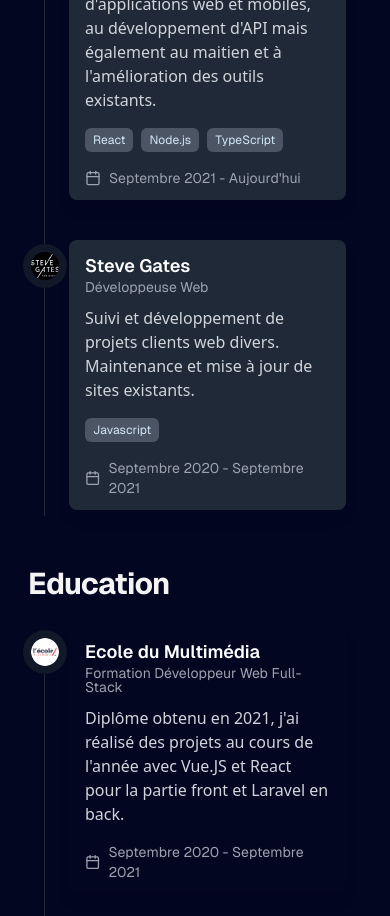
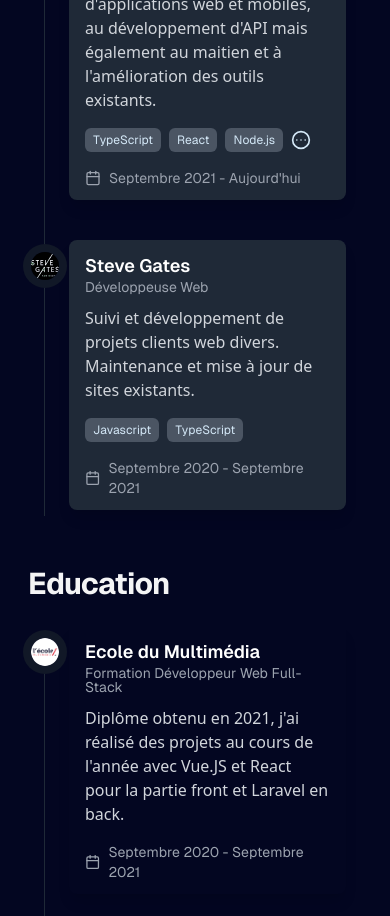
Before and after one commit to chl-rlt/portfolio, a Next.js app: page / in a window 390 px wide. Shown: the part 4220-5136 px from the top of the page. Built offline with nearby package versions, Linux system fonts and the light colour scheme.

Commit message:
refactor: add detail stack btn

```diff
--- a/public/data/experiences.json
+++ b/public/data/experiences.json
@@ -11,9 +11,9 @@
         "title": "ACTA DS",
         "description": "Développeuse Fullstack à Acta Digital Services, une ESN qui propose des solutions innovantes pour ses clients issus du milieu agricole. Je contribue à la création d'applications web et mobiles, au développement d'API mais également au maitien et à l'amélioration des outils existants.",
         "tech": [
+            "TypeScript",
             "React",
-            "Node.js",
-            "TypeScript"
+            "Node.js"
         ],
         "role": "Développeuse Fullstack React/Node.JS",
         "date": "Septembre 2021 - Aujourd'hui"
@@ -30,7 +30,8 @@
         "title": "Steve Gates",
         "description": "Suivi et développement de projets clients web divers. Maintenance et mise à jour de sites existants.",
         "tech": [
-            "Javascript"
+            "Javascript",
+            "TypeScript"
         ],
         "role": "Développeuse Web",
         "date": "Septembre 2020 - Septembre 2021"
--- a/src/app/types/experience.ts
+++ b/src/app/types/experience.ts
@@ -1,4 +1,5 @@
 export type Experience = {
+  id: string;
   logo: Logo;
   title: string;
   link: string;
--- a/src/components/experiences/ExperienceList.tsx
+++ b/src/components/experiences/ExperienceList.tsx
@@ -1,5 +1,5 @@
 import Image from "next/image";
-import { Briefcase, Calendar, Star } from "lucide-react";
+import { Calendar, CircleEllipsis } from "lucide-react";
 import { useEffect, useState } from "react";
 import BlurFade from "../magicui/blur-fade";
 import { Experience } from "@/app/types/experience";
@@ -50,16 +50,6 @@ export const ExperienceList = () => {
                     {p.description}
                   </p>
 
-                  {/* {p.link && (
-                    <a
-                      href={p.link}
-                      className="text-blue-300 underline break-all"
-                      target="_blank"
-                    >
-                      {p.link}
-                    </a>
-                  )} */}
-
                   <div className="mt-4 flex flex-wrap">
                     {p.tech.map((tech) => (
                       <div
@@ -69,6 +59,11 @@ export const ExperienceList = () => {
                         {tech}
                       </div>
                     ))}
+                    {p.id === "1" && (
+                      <a href="#skills" className="mt-0.5 mr-2 text-gray-2">
+                        <CircleEllipsis size={20} />
+                      </a>
+                    )}
                   </div>
 
                   <div className="flex items-center space-x-2 mt-2 text-sm text-gray-400">
@@ -77,7 +72,7 @@ export const ExperienceList = () => {
                   </div>
                 </div>
 
-                {p.subItems && (
+                {/* {p.subItems && (
                   <ol className="mt-7 space-y-10 relative border-l dark:border-gray-800">
                     {p.subItems?.map((subItem, i) => (
                       <li key={i} className="p-1 ml-6">
@@ -151,7 +146,7 @@ export const ExperienceList = () => {
                       </li>
                     ))}
                   </ol>
-                )}
+                )} */}
               </li>
             </BlurFade>
           ))}
--- a/src/components/skills/SkillList.tsx
+++ b/src/components/skills/SkillList.tsx
@@ -18,7 +18,7 @@ import CypressIcon from "../icons/CypressIcon";
 
 export const SkillList = () => {
   return (
-    <div className="border-y py-12 sm:mb-10">
+    <div className="border-y py-12 sm:mb-10" id="skills">
       <BlurFade delay={0.25} inView>
         <h2 className="text-3xl font-bold tracking-tight dark:text-zinc-100  sm:text-4xl mb-6 ">
           Compétences
```
